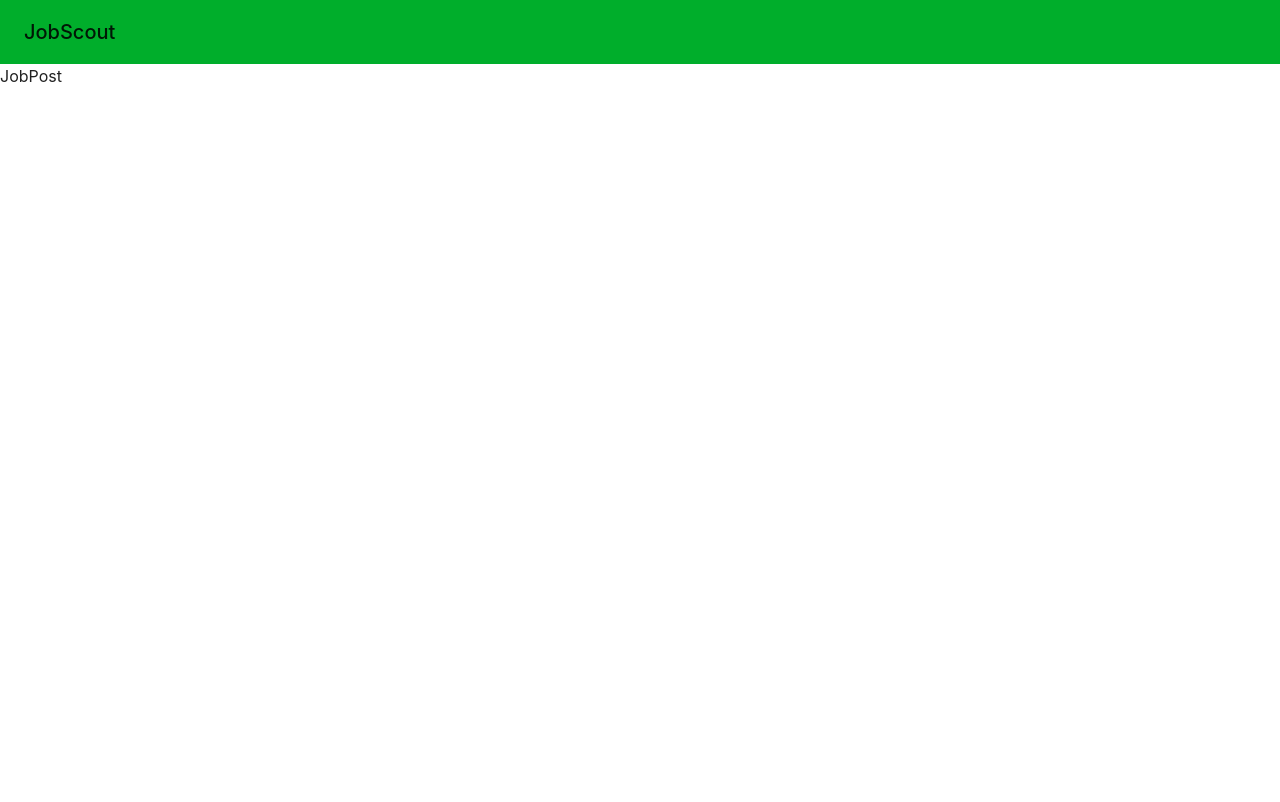
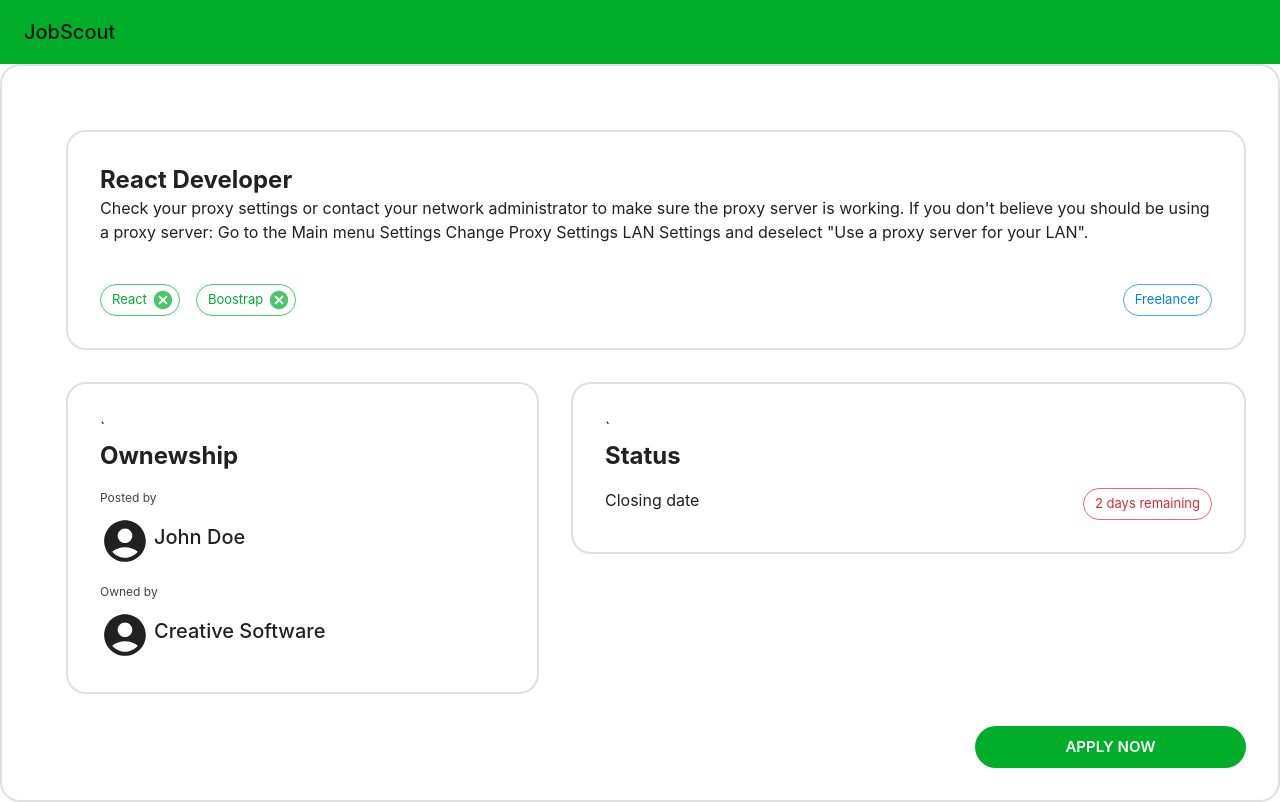
Before and after one commit to zetcco/jobscout-frontend, a React (Create React App) app: page /posts/1 in a window 1280 px wide. Built offline with nearby package versions, Linux system fonts and the light colour scheme.

Commit message:
JobPost Created

```diff
--- a/src/components/job_postings/post/Status.jsx
+++ b/src/components/job_postings/post/Status.jsx
@@ -1,14 +1,10 @@
 import { Box, Stack } from "@mui/system";
 import { Typography } from "@mui/material";
 import Chip from '@mui/material/Chip';
-import SmallPanel from "../../SmallPanel";
 
 export const Status = () => {
     return (
-        <SmallPanel
-            mainTitle={'Status'}
-            children = {[
-                <Stack direction={'row'} justifyContent='space-between'>
+              <Stack direction={'row'} justifyContent='space-between'>
                     <Box>
                         <Typography>Number of applicants</Typography>
                     </Box>
@@ -24,7 +20,5 @@ export const Status = () => {
                         <Chip label="2 days remaining" variant="outlined" color='error'/>
                     </Box>
                 </Stack>
-            ]}
-        />
      );
 }
--- a/src/routes/feed/JobPost.jsx
+++ b/src/routes/feed/JobPost.jsx
@@ -1,7 +1,39 @@
-import React from 'react'
+import SingleJobPost from "../../components/job_postings/SingleJobPost";
+import { Stack } from "@mui/system";
+import { Grid ,Button} from "@mui/material";
+import SmallPanel from "../../components/SmallPanel";
+import { Status } from "../../components/job_postings/post/Status";
+import { Ownership } from "../../components/job_postings/post/Ownership";
+import { BasicCard } from "../../components/BasicCard";
+
 
 export const JobPost = () => {
-  return (
-    <div>JobPost</div>
-  )
+    return (
+        <BasicCard>
+            <Stack spacing={2} sx={{ width: '100%' }}>
+                <Grid container xs = {12} spacing = {4}>
+                        <Grid item xs = {12}>
+                            <SingleJobPost/>
+                        </Grid>
+                        <Grid item xs = {5}>
+                            <SmallPanel
+                                mainTitle={'Ownewship'}
+                                children={<Ownership/>}
+                            />
+                        </Grid>
+                        <Grid item xs = {7}>
+                            <SmallPanel
+                                mainTitle={'Status'}
+                                children={<Status/>}
+                            />
+                        </Grid>
+                        <Grid item xs = {9}>
+                        </Grid>
+                        <Grid item xs = {3}>
+                            <Button variant="contained" color='success' fullWidth size='large'>Apply now</Button>
+                        </Grid>
+                </Grid>
+            </Stack>
+        </BasicCard>
+     );
 }
```
Also changed, not shown: src/components/job_postings/post/Ownership.jsx (+3 -5 lines).
